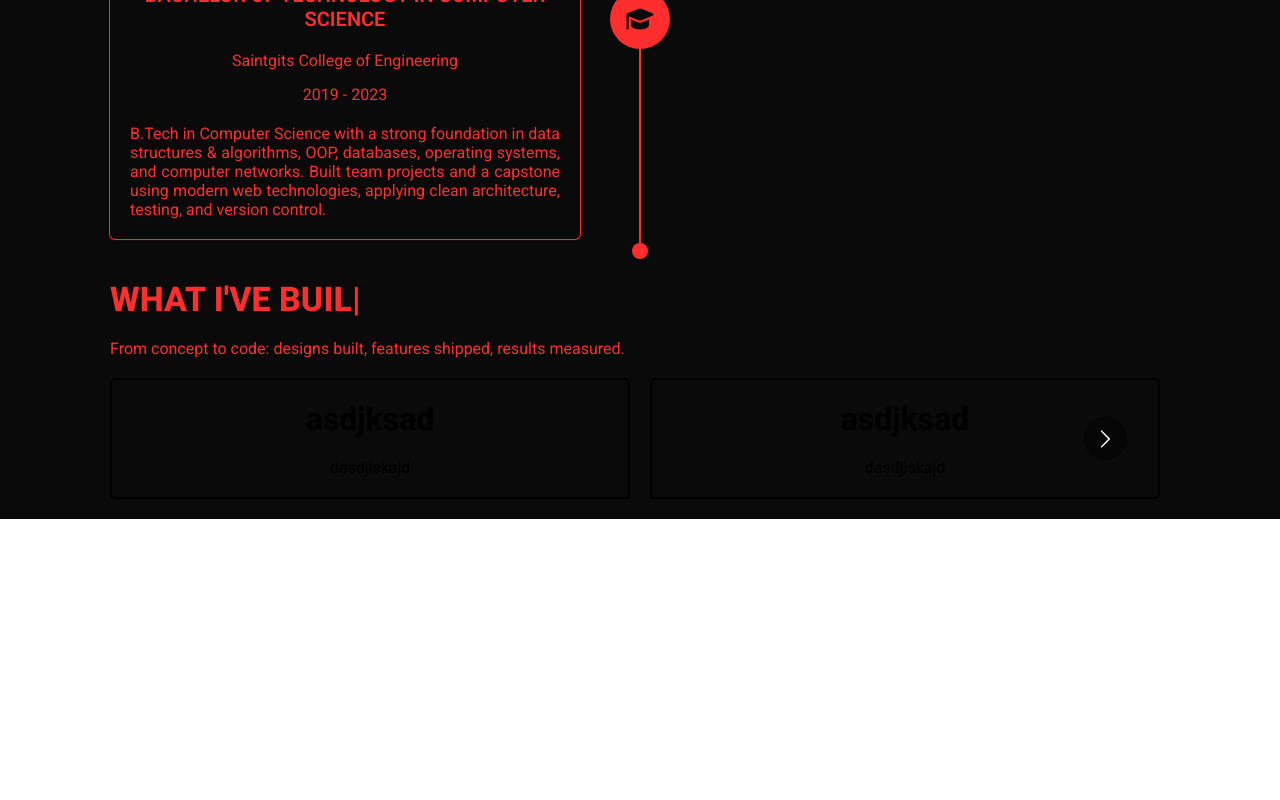
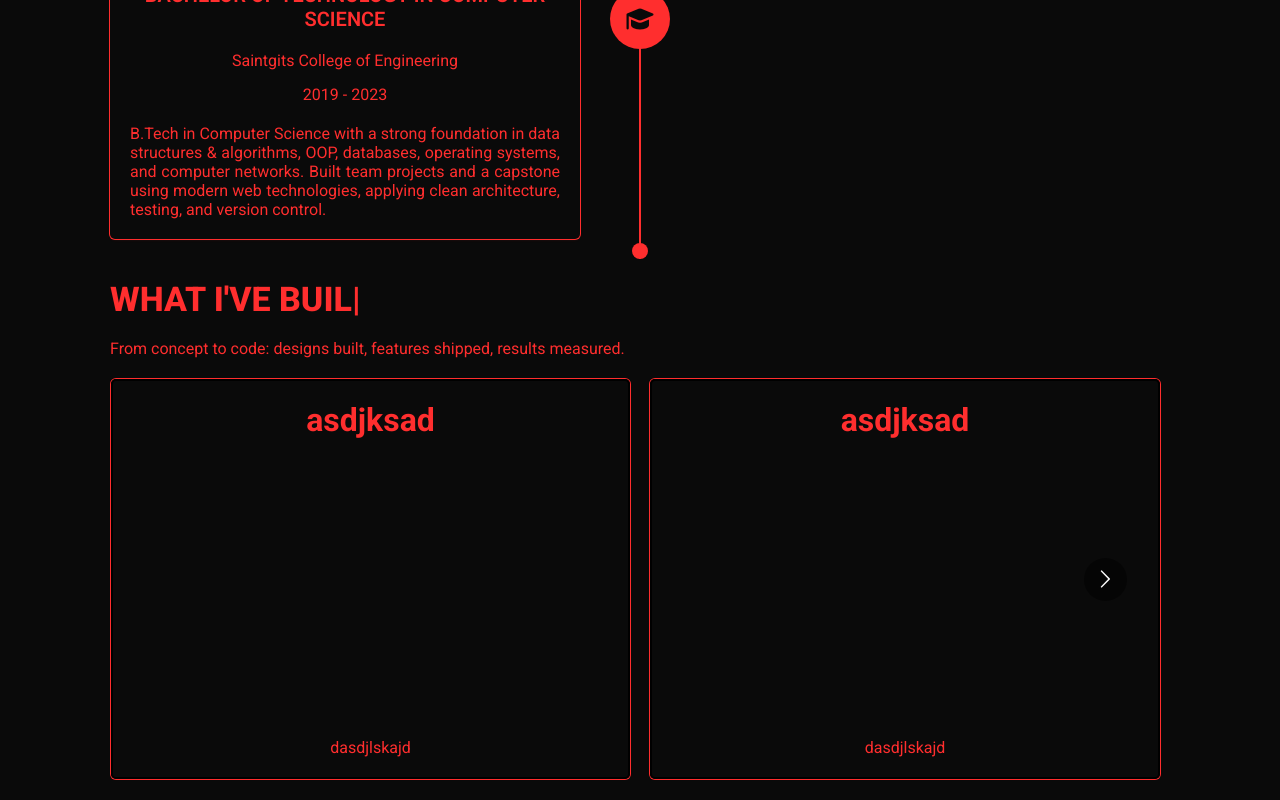
Before and after one commit to Blessen25/Portfolio_BVM, a React (Vite) app in the folder frontend/portfolio/: page / in a window 1280 px wide. Shown: the part 2901-3701 px from the top of the page. Before the commit the page ends 3420 px from the top, so only its background shows below. Built offline with nearby package versions, Linux system fonts and the light colour scheme.

Commit message:
Commited Changes

```diff
--- a/frontend/portfolio/src/components/Project_comp/project.css
+++ b/frontend/portfolio/src/components/Project_comp/project.css
@@ -16,16 +16,17 @@
 }
 
 
-.carousel-item-pad { padding-inline: calc(var(--card-gap) / 2); }
-.carousel-container .react-multi-carousel-list {
-  margin-inline: calc(var(--card-gap) / -2);
+.carousel-item-pad { padding-inline: calc(var(--card-gap) / 2);
+    padding-top: 1px;
+    padding-bottom: 1px;
 }
 
+
 .carousel-container .react-multi-carousel-track > .carousel-item-pad:first-child {
-  padding-left: 0;                 /* or a custom value */
+  padding-left: 1px;                 /* or a custom value */
 }
 .carousel-container .react-multi-carousel-track > .carousel-item-pad:last-child {
-  padding-right: 0;                /* or a custom value */
+  padding-right: 2px;                /* or a custom value */
 }
 
 @media screen and (max-width: 575px) {
--- a/frontend/portfolio/src/components/Project_comp/project.tsx
+++ b/frontend/portfolio/src/components/Project_comp/project.tsx
@@ -35,10 +35,10 @@ return (
                   itemClass="carousel-item-pad"
                   containerClass="carousel-container"
                >
-                <ProjectcardComponent />
-                <ProjectcardComponent />
-                <ProjectcardComponent />
-                <ProjectcardComponent />
+                <ProjectcardComponent darkMode={darkMode} setDarkMode={setDarkMode}/>
+                <ProjectcardComponent darkMode={darkMode} setDarkMode={setDarkMode}/>
+                <ProjectcardComponent darkMode={darkMode} setDarkMode={setDarkMode}/>
+                <ProjectcardComponent darkMode={darkMode} setDarkMode={setDarkMode}/>
                </Carousel>
             </div>
         </>
--- a/frontend/portfolio/src/components/extras.css
+++ b/frontend/portfolio/src/components/extras.css
@@ -113,6 +113,13 @@
     border: 2px solid black;
     border-radius: 5px;
     padding: 20px;
+    height: 400px;
+    transition: all .7s;
+}
+
+.card-div-carousel:hover {
+
+    background-color: rgba(0, 0, 0, .5);
 }
 
 
--- a/frontend/portfolio/src/components/extras.tsx
+++ b/frontend/portfolio/src/components/extras.tsx
@@ -1,7 +1,7 @@
 import React, { useEffect, useMemo, useRef } from "react";
 import Typed from "typed.js";
 import "./extras.css";
-import type { aboutcardProps, buttonProps, Skill, skillcardProps } from "../interface";
+import type { aboutcardProps, buttonProps, HeaderProps, Skill, skillcardProps } from "../interface";
 
 export const AutoType: React.FC = () => {
   const el = useRef<HTMLSpanElement | null>(null);
@@ -311,12 +311,12 @@ export const SkillscardComponent: React.FC<skillcardProps> = (Props) => {
   )
 }
 
-export const ProjectcardComponent: React.FC = () => {
+export const ProjectcardComponent: React.FC<HeaderProps> = ({darkMode, setDarkMode}) => {
 
   return(
 
     <>
-      <div className="card-div-carousel">
+      <div className={`card-div-carousel ${darkMode ? 'darkmodeaboutcard darkmodetext' : 'lightmodeaboutcard lightmodetext'}`}>
         <h1>asdjksad</h1>
         <p>dasdjlskajd</p>
       </div>
```
